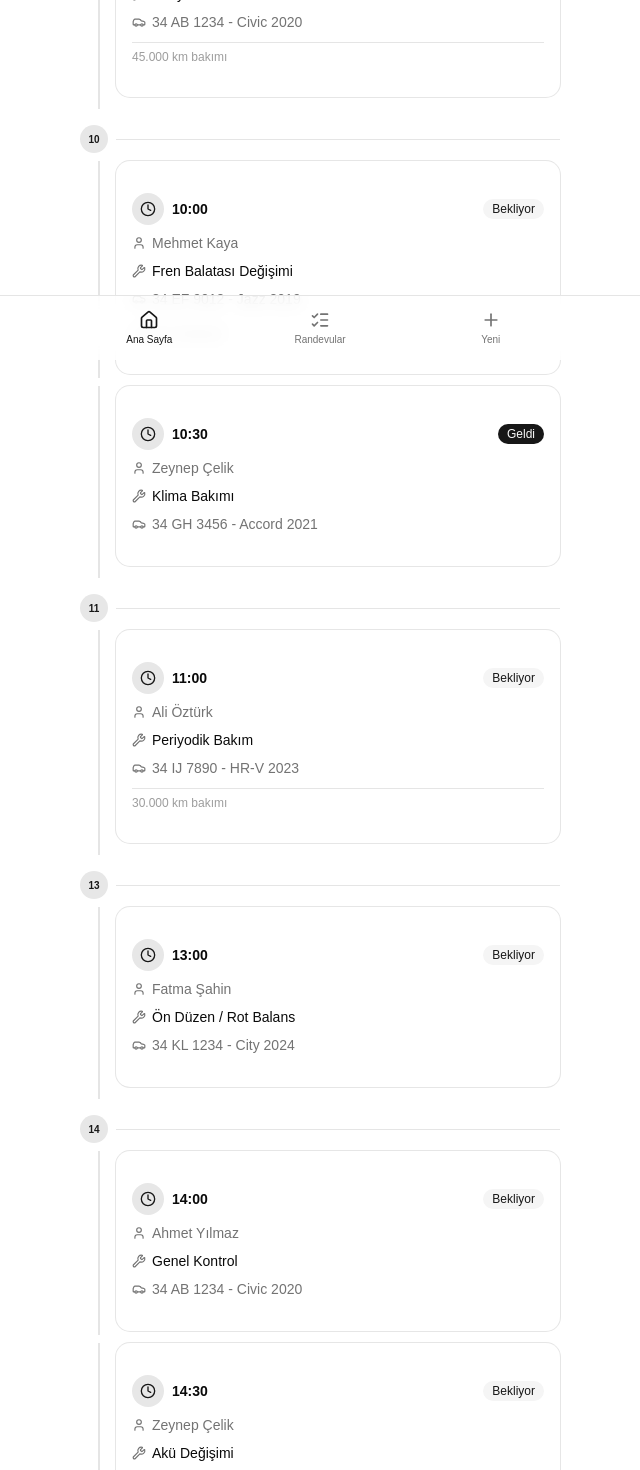
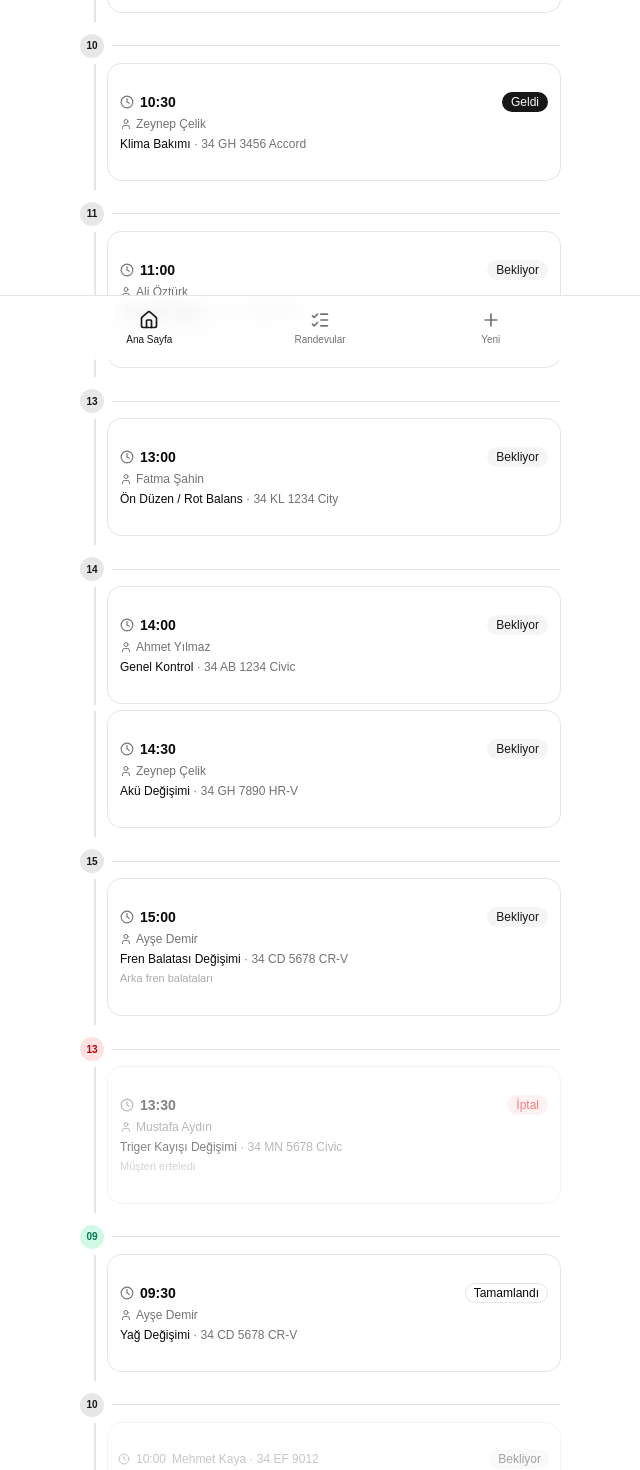
Before and after one commit to bekiryazgann/randevu, a React (Vite) app: page / in a window 1280 px wide. Shown: the part 440-1910 px from the top of the page, without its empty margins (320-960 px from the left). Built offline with nearby package versions, Linux system fonts and the light colour scheme.

Commit message:
feat: safe-area pwa fix, compact cards, past-appointment dimming

```diff
--- a/src/components/AppointmentCard.tsx
+++ b/src/components/AppointmentCard.tsx
@@ -3,14 +3,15 @@ import { StatusBadge } from "@/components/StatusBadge";
 import { cn } from "@/lib/utils";
 import type { Appointment } from "@/types";
 import { useApp } from "@/store/AppContext";
-import { Car, Clock, User, Wrench } from "lucide-react";
+import { Clock, User } from "lucide-react";
 
 interface AppointmentCardProps {
   appointment: Appointment;
   showCustomer?: boolean;
+  compact?: boolean;
 }
 
-export function AppointmentCard({ appointment, showCustomer = true }: AppointmentCardProps) {
+export function AppointmentCard({ appointment, showCustomer = true, compact = false }: AppointmentCardProps) {
   const { getCustomerById, getVehicleById, dispatch } = useApp();
   const customer = getCustomerById(appointment.customerId);
   const vehicle = getVehicleById(appointment.vehicleId);
@@ -21,6 +22,26 @@ export function AppointmentCard({ appointment, showCustomer = true }: Appointmen
     dispatch({ type: "SELECT_APPOINTMENT", appointmentId: appointment.id });
   };
 
+  if (compact) {
+    return (
+      <Card
+        className="cursor-pointer transition-colors hover:bg-accent/50 active:scale-[0.98] opacity-40"
+        onClick={handleClick}
+      >
+        <CardContent className="flex items-center justify-between p-2.5">
+          <div className="min-w-0 flex-1 flex items-center gap-1.5 text-xs text-muted-foreground">
+            <Clock className="size-3 shrink-0" />
+            <span className="tabular-nums">{appointment.time}</span>
+            <span className="truncate">
+              {customer.name} · {vehicle.plate}
+            </span>
+          </div>
+          <StatusBadge status={appointment.status} />
+        </CardContent>
+      </Card>
+    );
+  }
+
   return (
     <Card
       className={cn(
@@ -29,38 +50,31 @@ export function AppointmentCard({ appointment, showCustomer = true }: Appointmen
       )}
       onClick={handleClick}
     >
-      <CardContent className="flex flex-col gap-2 p-4">
+      <CardContent className="flex flex-col gap-1 p-3">
         <div className="flex items-center justify-between">
-          <div className="flex items-center gap-2 min-w-0">
-            <div className="flex size-8 shrink-0 items-center justify-center rounded-full bg-primary/10">
-              <Clock className="size-4 text-primary" />
-            </div>
+          <div className="flex items-center gap-1.5 min-w-0">
+            <Clock className="size-3.5 shrink-0 text-muted-foreground" />
             <span className="text-sm font-semibold tabular-nums">{appointment.time}</span>
           </div>
           <StatusBadge status={appointment.status} />
         </div>
 
         {showCustomer && (
-          <div className="flex items-center gap-1.5 text-sm text-muted-foreground">
-            <User className="size-3.5 shrink-0" />
-            <span className="truncate">{customer.name}</span>
-          </div>
+          <p className="text-xs text-muted-foreground truncate flex items-center gap-1 ml-0">
+            <User className="size-3 shrink-0" />
+            {customer.name}
+          </p>
         )}
 
-        <div className="flex items-center gap-1.5 text-sm">
-          <Wrench className="size-3.5 shrink-0 text-muted-foreground" />
-          <span className="font-medium truncate">{appointment.operation}</span>
-        </div>
-
-        <div className="flex items-center gap-1.5 text-sm text-muted-foreground">
-          <Car className="size-3.5 shrink-0" />
-          <span className="truncate">
-            {vehicle.plate} - {vehicle.model} {vehicle.year}
+        <p className="text-xs truncate">
+          <span className="font-medium">{appointment.operation}</span>
+          <span className="text-muted-foreground">
+            {" · "}{vehicle.plate} {vehicle.model}
           </span>
-        </div>
+        </p>
 
         {appointment.notes && (
-          <p className="text-xs text-muted-foreground/70 border-t pt-1.5 mt-0.5 truncate">
+          <p className="text-[11px] text-muted-foreground/60 truncate">
             {appointment.notes}
           </p>
         )}
--- a/src/components/Layout.tsx
+++ b/src/components/Layout.tsx
@@ -26,7 +26,7 @@ export function Layout({ children }: { children: ReactNode }) {
 
   return (
     <div className="flex min-h-svh flex-col bg-background">
-      <header className="sticky top-0 z-10 border-b bg-background/80 backdrop-blur-sm">
+      <header className="sticky top-0 z-10 border-b bg-background/80 backdrop-blur-sm pt-safe">
         <div className="mx-auto flex h-14 max-w-lg items-center justify-between px-4">
           <div className="flex items-center gap-2">
             <div className="flex size-8 items-center justify-center rounded-lg bg-red-600">
@@ -50,7 +50,7 @@ export function Layout({ children }: { children: ReactNode }) {
         {children}
       </main>
 
-      <nav className="fixed bottom-0 left-0 right-0 z-10 border-t bg-background/80 backdrop-blur-sm">
+      <nav className="fixed bottom-0 left-0 right-0 z-10 border-t bg-background/80 backdrop-blur-sm pb-safe">
         <div className="mx-auto flex max-w-lg items-center justify-around h-16">
           {tabs.map((tab) => (
             <button
--- a/src/index.css
+++ b/src/index.css
@@ -128,3 +128,11 @@
     @apply font-sans;
     }
 }
+
+@utility pt-safe {
+  padding-top: env(safe-area-inset-top, 0px);
+}
+
+@utility pb-safe {
+  padding-bottom: env(safe-area-inset-bottom, 0px);
+}
--- a/src/pages/AllAppointments.tsx
+++ b/src/pages/AllAppointments.tsx
@@ -55,7 +55,7 @@ export default function AllAppointments() {
           description="Bu kategoride henüz randevu yok."
         />
       ) : (
-        <div className="flex flex-col gap-2">
+        <div className="flex flex-col gap-1.5">
           {filtered.map((appt) => (
             <AppointmentCard key={appt.id} appointment={appt} />
           ))}
--- a/src/pages/Dashboard.tsx
+++ b/src/pages/Dashboard.tsx
@@ -7,7 +7,17 @@ import { Clock, Users, CheckCircle2, AlertCircle, Wrench } from "lucide-react";
 export default function Dashboard() {
   const { todayAppointments, getTodaySummary } = useApp();
   const summary = getTodaySummary();
+
+  const now = new Date();
+  const currentTime = `${String(now.getHours()).padStart(2, "0")}:${String(now.getMinutes()).padStart(2, "0")}`;
+
+  const isPast = (time: string) => time < currentTime;
+
   const sorted = [...todayAppointments].sort((a, b) => {
+    const aPast = isPast(a.time) && a.status === "bekliyor";
+    const bPast = isPast(b.time) && b.status === "bekliyor";
+    if (aPast && !bPast) return 1;
+    if (!aPast && bPast) return -1;
     if (a.status === "tamamlandi" && b.status !== "tamamlandi") return 1;
     if (b.status === "tamamlandi" && a.status !== "tamamlandi") return -1;
     if (a.status === "iptal" && b.status !== "iptal") return 1;
@@ -74,7 +84,7 @@ export default function Dashboard() {
             description="Yeni randevu eklemek için alttaki + butonuna dokunun."
           />
         ) : (
-          <div className="flex flex-col gap-2">
+          <div className="flex flex-col gap-1.5">
             {sorted.map((appointment, idx) => {
               const isCompleted = appointment.status === "tamamlandi";
               const isCancelled = appointment.status === "iptal";
@@ -87,13 +97,15 @@ export default function Dashboard() {
                 idx === 0 ||
                 appointment.time.substring(0, 2) !== sorted[idx - 1].time.substring(0, 2);
 
+              const isPastAppt = isPast(appointment.time) && appointment.status === "bekliyor";
+
               return (
                 <div key={appointment.id}>
                   {showTimeHeader && (
-                    <div className="flex items-center gap-2 py-2">
+                    <div className="flex items-center gap-2 py-1.5">
                       <div
                         className={cn(
-                          "flex size-7 items-center justify-center rounded-full text-[10px] font-bold",
+                          "flex size-6 items-center justify-center rounded-full text-[10px] font-bold",
                           isCompleted
                             ? "bg-emerald-100 text-emerald-700 dark:bg-emerald-900 dark:text-emerald-300"
                             : isCancelled
@@ -106,8 +118,8 @@ export default function Dashboard() {
                       <div className="h-px flex-1 bg-border" />
                     </div>
                   )}
-                  <div className="ml-[18px] border-l-2 border-border pl-4 pb-1">
-                    <AppointmentCard appointment={appointment} />
+                  <div className="ml-[14px] border-l-2 border-border pl-3 pb-0.5">
+                    <AppointmentCard appointment={appointment} compact={isPastAppt} />
                     {isLastOfHour && <div className="h-2" />}
                     {idx === sorted.length - 1 && <div className="h-2" />}
                   </div>
```
